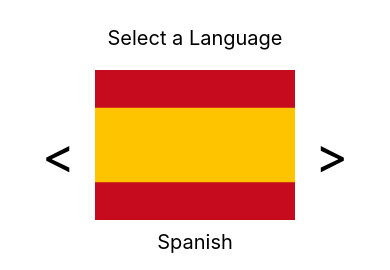
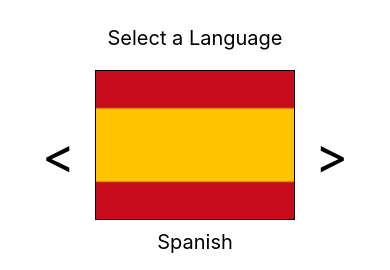
Before and after one commit to FRCassarino/languagegpt, a React Native app in the folder frontend/: screen /LanguageSelection in a window 390 px wide. Shown: the part 269-539 px from the top of the page. Built offline with nearby package versions, Linux system fonts and the light colour scheme.

Commit message:
Flag UX fixes

```diff
--- a/frontend/LanguageSelectionScreen.js
+++ b/frontend/LanguageSelectionScreen.js
@@ -113,7 +113,7 @@ const LanguageSelectionScreen = ({ navigation }) => {
                 {
                   translateX: animation.interpolate({
                     inputRange: [-1, 0, 1],
-                    outputRange: [-500, 0, 500],
+                    outputRange: [500, 0, -500],
                   }),
                 },
               ],
@@ -177,6 +177,9 @@ const styles = StyleSheet.create({
     width: 200,
     height: 150,
     resizeMode: "aspect-fit",
+    borderWidth: 1,
+    borderColor: "black",
+
   },
   language: {
     padding: 10,
```
Also changed, not shown: frontend/assets/flags/german.png.
